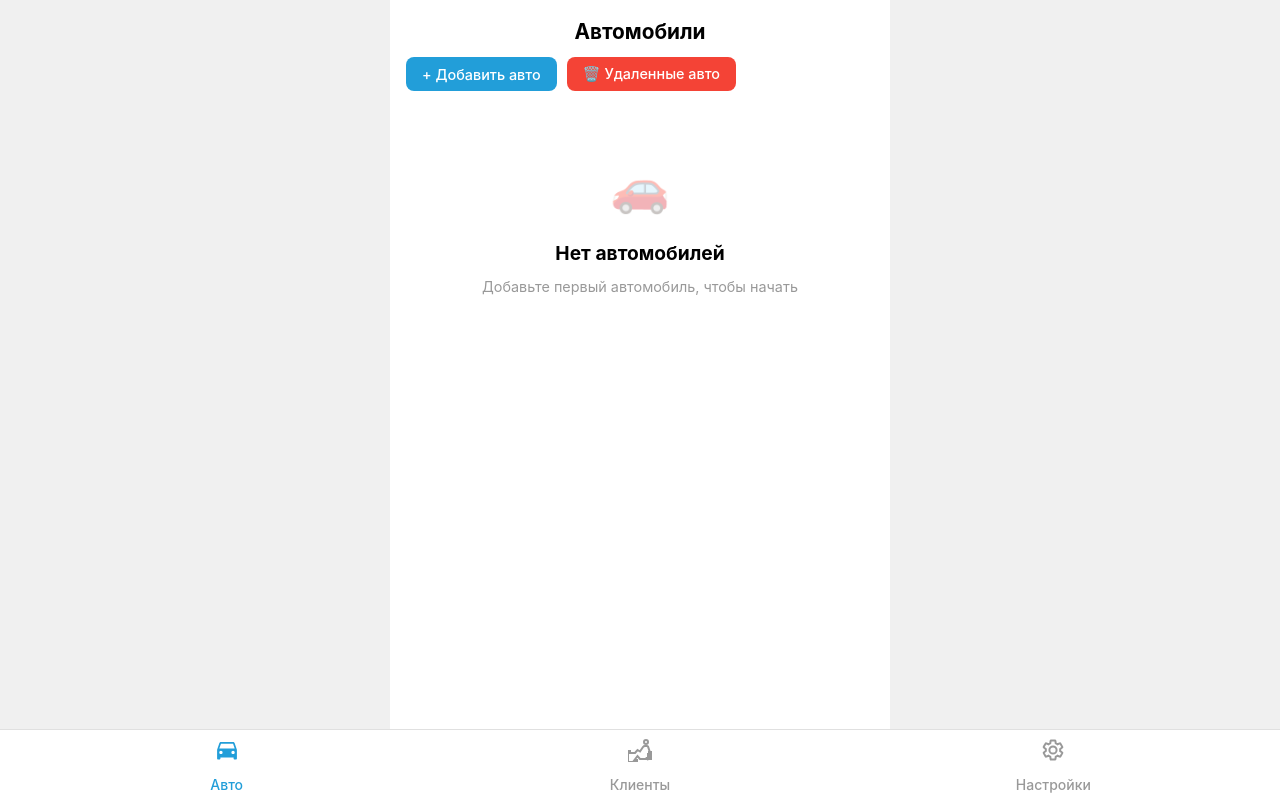
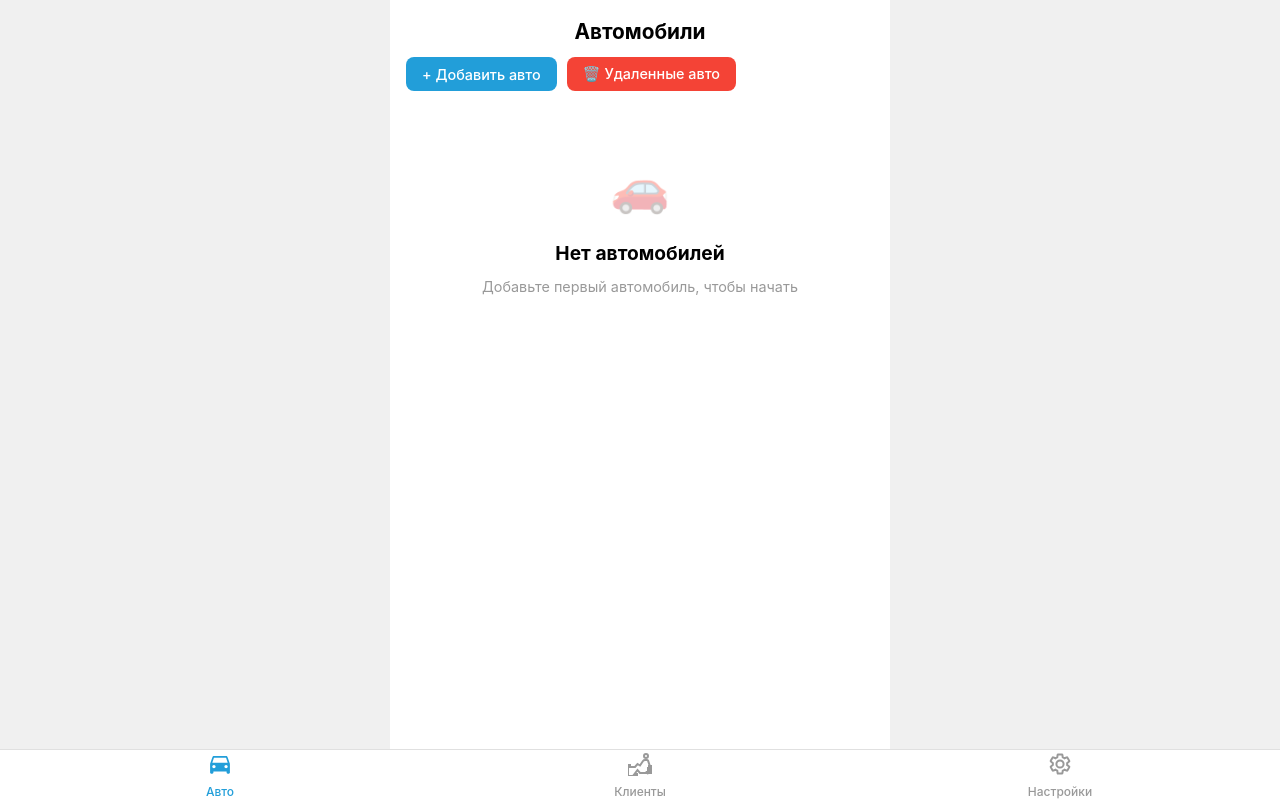
Before and after one commit to khudov1981/car-rental-admin1, a React (Vite) app: page / in a window 1280 px wide. Built offline with nearby package versions, Linux system fonts and the light colour scheme.

Commit message:
Сделаны иконки и описание в нижнем меню более компактными

```diff
--- a/src/components/Navigation.css
+++ b/src/components/Navigation.css
@@ -6,10 +6,10 @@
   display: flex;
   justify-content: space-around;
   align-items: center;
-  height: 70px;
+  height: 50px;
   background: var(--tg-theme-bg-color, #ffffff);
   border-top: 1px solid var(--tg-theme-hint-color, #e0e0e0);
-  padding: 0 20px;
+  padding: 0 10px;
   backdrop-filter: blur(10px);
 }
 
@@ -22,18 +22,18 @@
   border: none;
   color: var(--tg-theme-hint-color, #999999);
   cursor: pointer;
-  padding: 10px 15px;
-  border-radius: 15px;
+  padding: 5px 10px;
+  border-radius: 10px;
   transition: all 0.3s ease;
   flex: 1;
   height: 100%;
-  margin: 0 8px;
+  margin: 0 4px;
 }
 
 .nav-button:hover {
   background: var(--tg-theme-secondary-bg-color, #f0f0f0);
   color: var(--tg-theme-text-color, #000000);
-  transform: translateY(-3px);
+  transform: translateY(-2px);
 }
 
 .nav-button.active {
@@ -41,8 +41,8 @@
 }
 
 .nav-button .icon {
-  font-size: 24px;
-  margin-bottom: 4px;
+  font-size: 18px;
+  margin-bottom: 2px;
   transition: all 0.3s ease;
 }
 
@@ -51,11 +51,11 @@
 }
 
 .nav-button span {
-  font-size: 14px;
+  font-size: 12px;
   font-weight: 500;
-  margin-top: 4px;
+  margin-top: 2px;
 }
 
 .page-content {
-  padding-bottom: 90px;
+  padding-bottom: 60px;
 }
```
